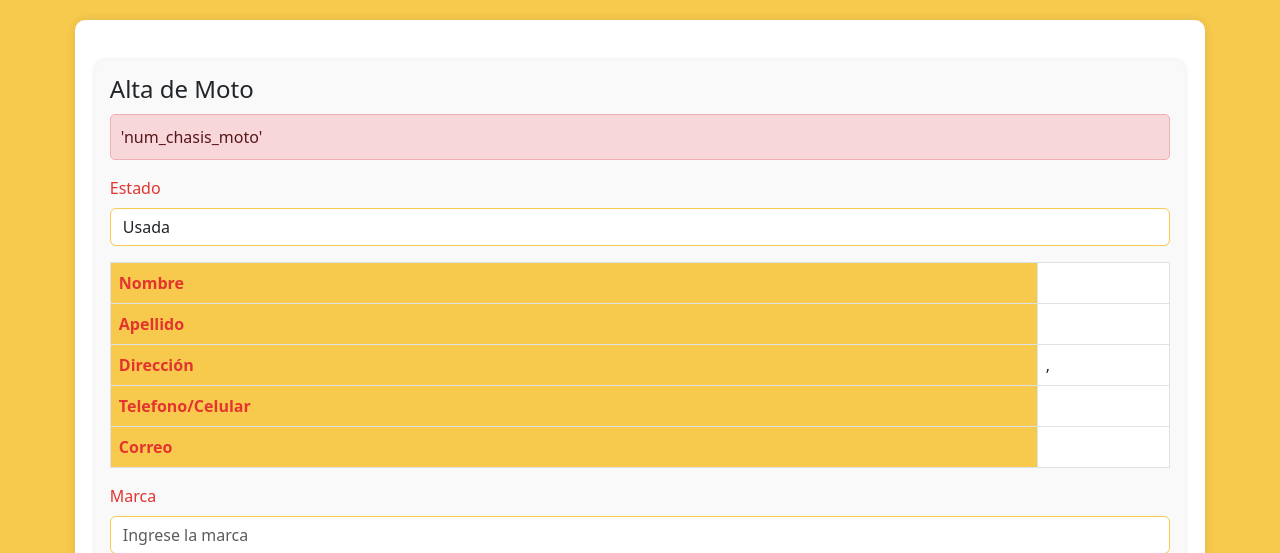
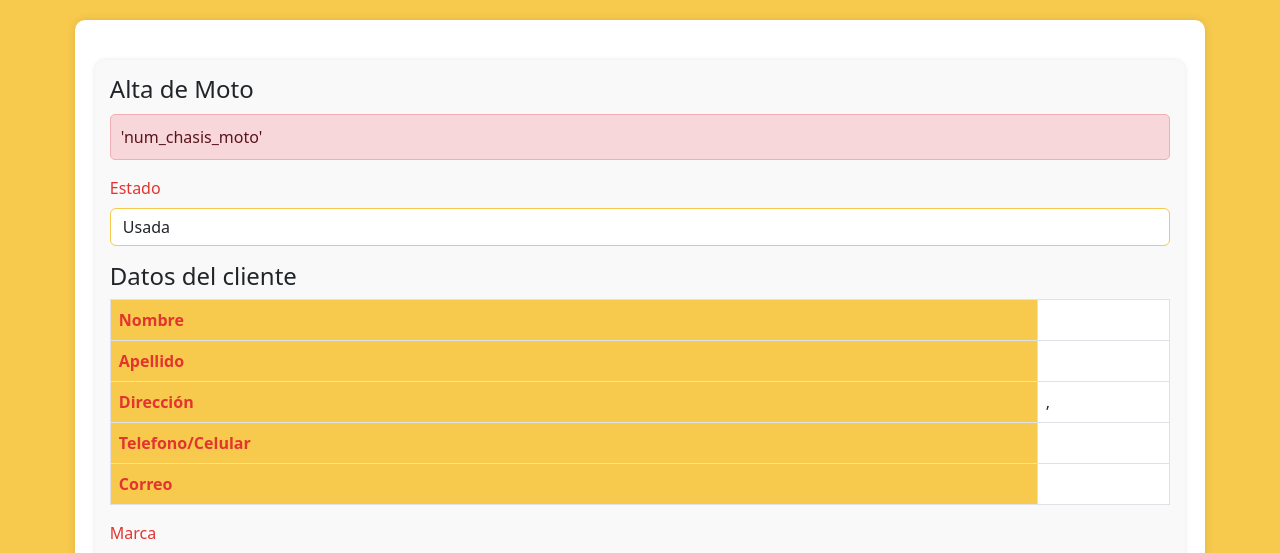
Before and after one commit to jlumaca/UmpierrezMotos, a Django app: page /alta_moto_nueva in a window 1280 px wide. Shown: the part 59-612 px from the top of the page. Run offline with Django 5.2, Linux system fonts and the light colour scheme; a user stored in the database is signed in; data comes from the database, SQL or seed files in the repository.

Commit message:
titulos en alta de moto

```diff
--- a/AppUM/templates/perfil_administrativo/motos/alta_moto.html
+++ b/AppUM/templates/perfil_administrativo/motos/alta_moto.html
@@ -57,6 +57,7 @@
             </form>
             {% endif %}
             {% if form_moto_usada %}
+            <h4>Datos del cliente</h4>
             <table class="table table-bordered">
                 <tbody>
                     <tr>
@@ -182,6 +183,7 @@
             </form>
             {% endif %}
             {% if form_moto_ingresada %}
+            <h4>Datos del cliente</h4>
             <table class="table table-bordered">
                 <tbody>
                     <tr>
@@ -206,6 +208,7 @@
                     </tr>
                 </tbody>
             </table>
+            <h4>Datos de la moto</h4>
             <table class="table table-bordered">
                 <tbody>
                     <tr>
@@ -245,6 +248,7 @@
                     </tr>
                 </tbody>
             </table>
+            <h4>Actualice los siguientes datos</h4>
             <form action="{% url 'ReingresarMotoUsada' moto.id cliente.id %}" enctype="multipart/form-data" method="POST">{% csrf_token %}
 
                 <div class="mb-3" id="kms">
```
